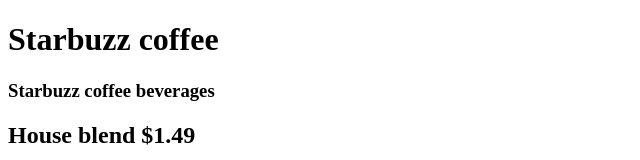
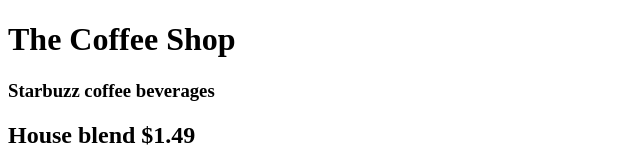
Before and after one commit to buitrago001/The_Coffee_Shop, a plain HTML site: page index.html in a window 1280 px wide. Shown: the top 160 px of the page, without its empty margins (0-640 px from the left). Drawn offline with Linux system fonts and the light colour scheme; files whose address does not match are found by name.

Commit message:
-m header change index.html

```diff
--- a/index.html
+++ b/index.html
@@ -8,7 +8,7 @@
 </head>
 <body>
     <header>
-        <h1>Starbuzz coffee</h1>
+        <h1>The Coffee Shop</h1>
     </header>
 
     <nav>
```
